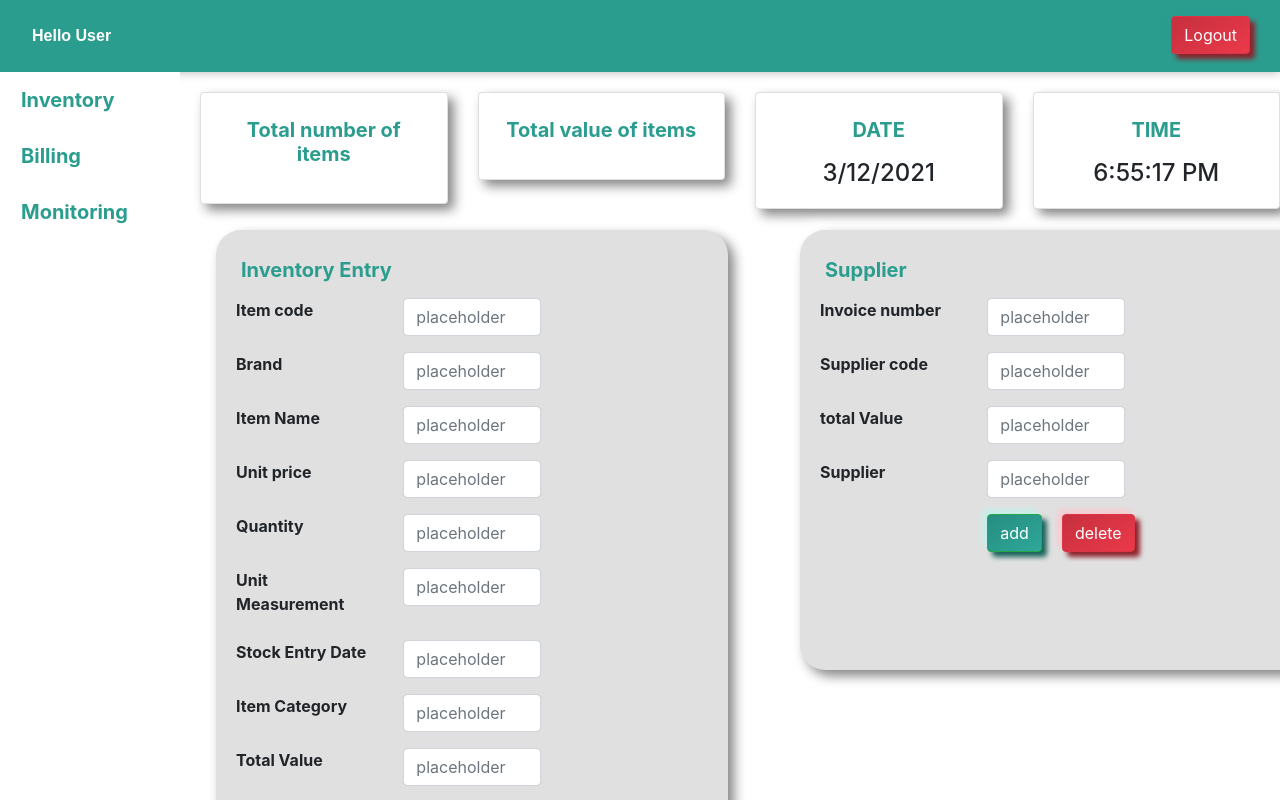
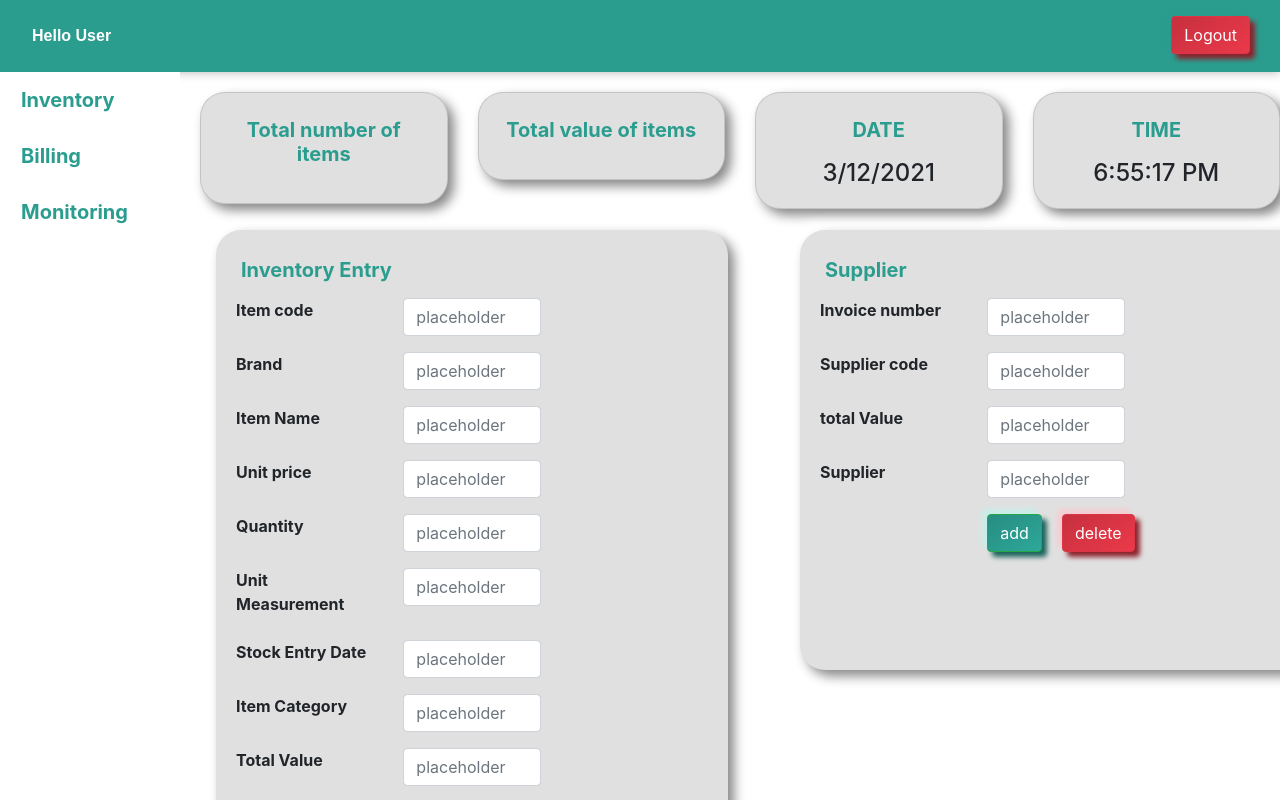
Before and after one commit to finalprojectcdac/project_front_end, a React (Create React App) app: page /inventory in a window 1280 px wide. Shown: the top 800 px of the page. Built offline with nearby package versions, Linux system fonts and the light colour scheme.

Commit message:
added !important tag in css for design purpose

```diff
--- a/src/styles.css
+++ b/src/styles.css
@@ -132,8 +132,8 @@
   }
 
   .crd {
-    border-radius: 25px;
-    background: #e0e0e0;
+    border-radius: 25px !important;
+    background: #e0e0e0 !important;
     box-shadow:  6px 6px 12px #868686,
              -6px -6px 12px #ffffff;
   }
```
